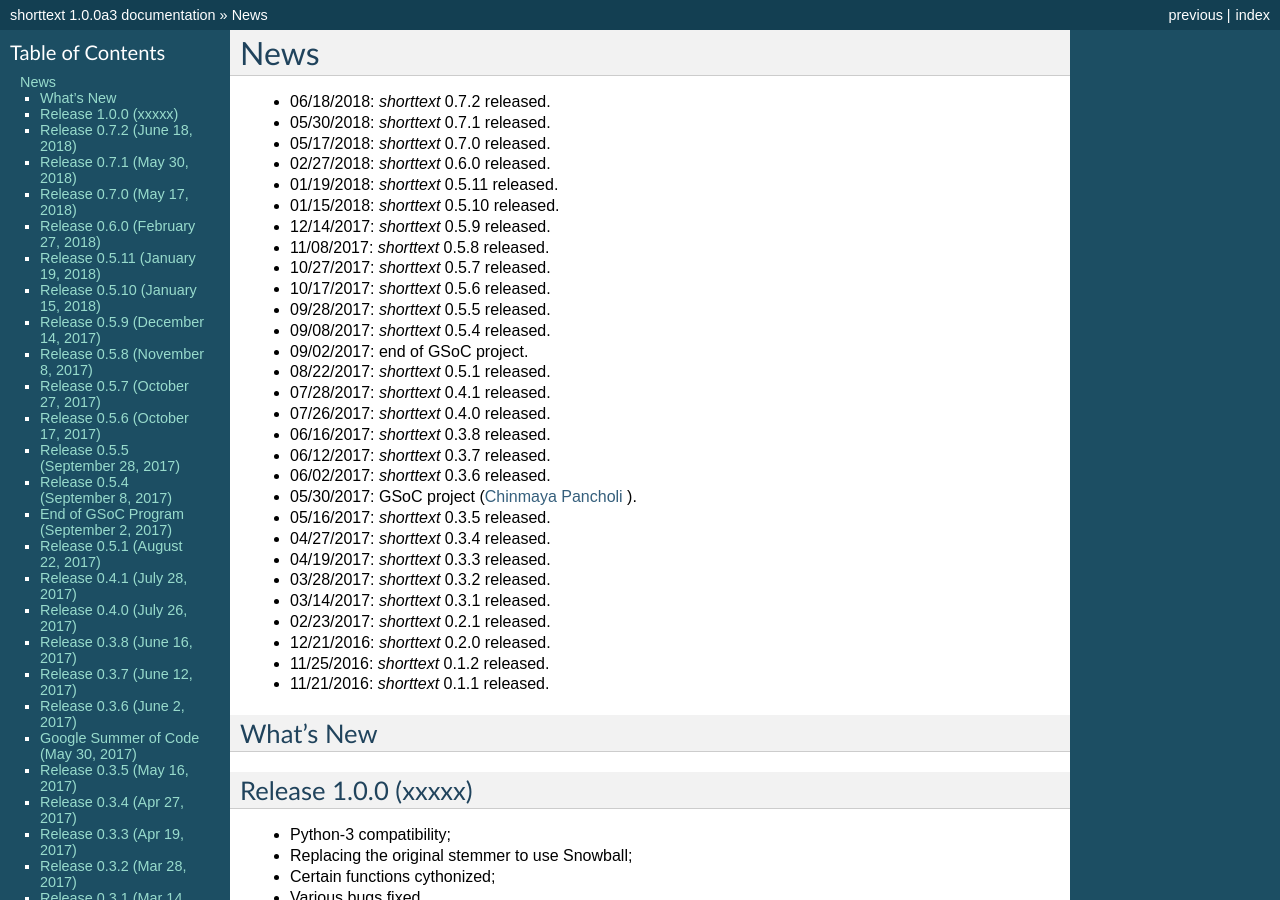
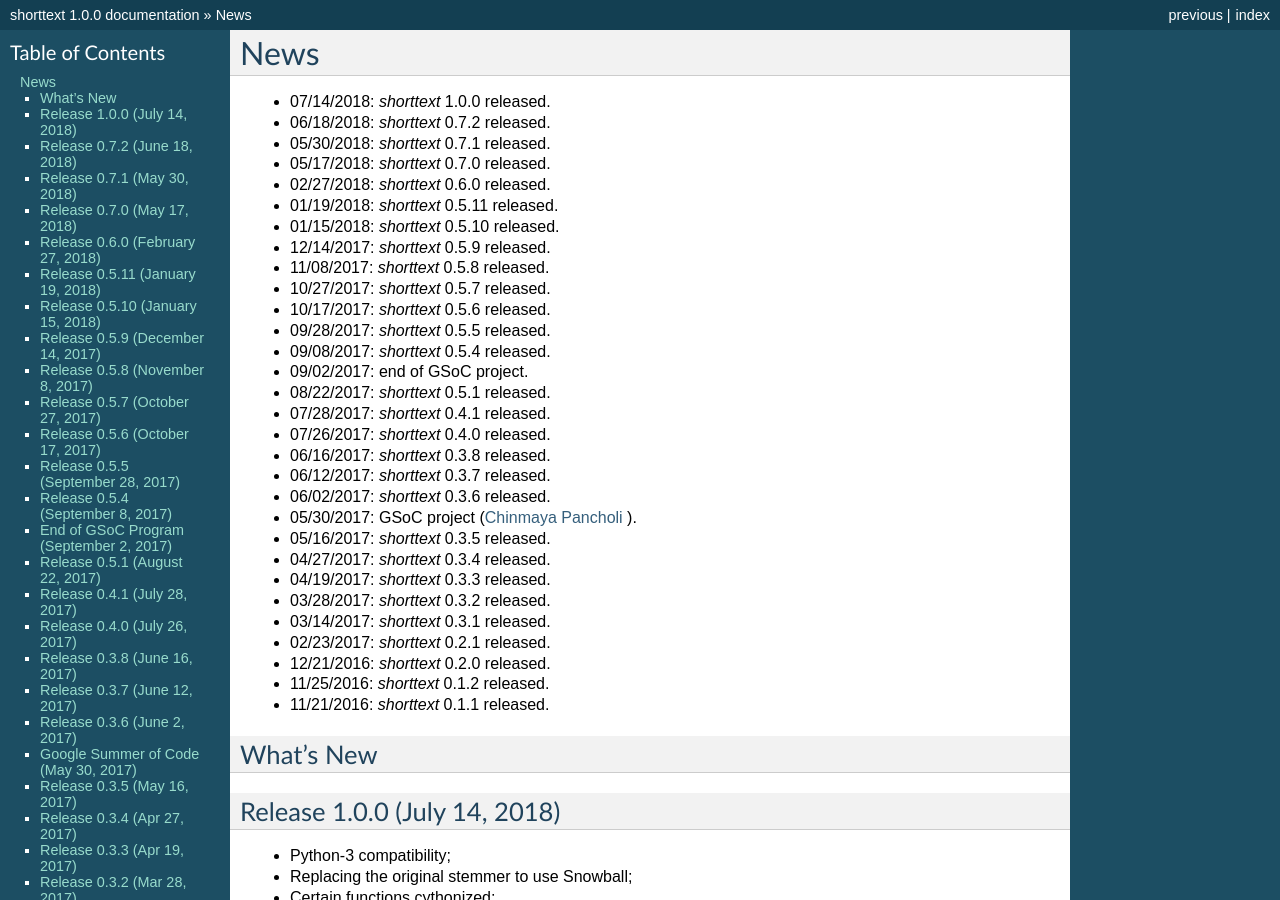
Before and after one commit to stephenhky/PyShortTextCategorization, a Sphinx documentation site: the page built from docs/news.rst, in a window 1280 px wide and 900 px high. Built offline with Sphinx 7.4.7, drawn with Linux system fonts in a browser that asks for light colours; some of the changed text lies outside the part shown.

Commit message:
release 1.0.0

```diff
--- a/apidocs/source/conf.py
+++ b/apidocs/source/conf.py
@@ -60,7 +60,7 @@
 # The short X.Y version.
 version = '1.0'
 # The full version, including alpha/beta/rc tags.
-release = '1.0.0a3'
+release = '1.0.0'
 
 # The language for content autogenerated by Sphinx. Refer to documentation
 # for a list of supported languages.
--- a/docs/conf.py
+++ b/docs/conf.py
@@ -58,7 +58,7 @@
 # The short X.Y version.
 version = u'1.0'
 # The full version, including alpha/beta/rc tags.
-release = u'1.0.0a3'
+release = u'1.0.0'
 
 # The language for content autogenerated by Sphinx. Refer to documentation
 # for a list of supported languages.
--- a/docs/news.rst
+++ b/docs/news.rst
@@ -1,6 +1,7 @@
 News
 ====
 
+* 07/14/2018: `shorttext` 1.0.0 released.
 * 06/18/2018: `shorttext` 0.7.2 released.
 * 05/30/2018: `shorttext` 0.7.1 released.
 * 05/17/2018: `shorttext` 0.7.0 released.
@@ -35,8 +36,8 @@
 What's New
 ----------
 
-Release 1.0.0 (xxxxx)
----------------------
+Release 1.0.0 (July 14, 2018)
+-----------------------------
 
 * Python-3 compatibility;
 * Replacing the original stemmer to use Snowball;
@@ -44,19 +45,19 @@
 * Various bugs fixed.
 
 Release 0.7.2 (June 18, 2018)
----------------------------------
+-----------------------------
 
 * Damerau-Levenshtein distance and longest common prefix implemented using Cython.
 
 Release 0.7.1 (May 30, 2018)
----------------------------------
+----------------------------
 
 * Decorator replaced by base class `CompactIOMachine`;
 * API included in documentation.
 
 
 Release 0.7.0 (May 17, 2018)
----------------------------------
+----------------------------
 
 * Spelling corrections and fuzzy logic;
 * More unit tests.
@@ -87,7 +88,7 @@
 * Script `ShortTextWord2VecSimilarity` updated to `ShortTextWordEmbedSimilarity`.
 
 Release 0.5.8 (November 8, 2017)
----------------------------------
+--------------------------------
 
 * Removed most explicit user-specification of `vecsize` for given word-embedding models;
 * Removed old namespace for topic models (no more backward compatibility).
@@ -95,13 +96,13 @@
 
 
 Release 0.5.7 (October 27, 2017)
----------------------------------
+--------------------------------
 
 * Removed most explicit user-specification of `vecsize` for given word-embedding models;
 * Removed old namespace for topic models (hence no more backward compatibility).
 
 Release 0.5.6 (October 17, 2017)
----------------------------------
+--------------------------------
 
 * Updated the neural network framework due to the change in `gensim` API.
 
@@ -165,7 +166,7 @@
 * Added "update" corpus capability to `gensim` models.
 
 Google Summer of Code (May 30, 2017)
------------------------------------------
+------------------------------------
 
 Chinamaya Pancholi, a Google Summer of Code (GSoC) student, is involved in
 the open-source development of `gensim`, that his project will be very related
--- a/setup.py
+++ b/setup.py
@@ -16,7 +16,7 @@
         return f.read()
 
 setup(name='shorttext',
-      version="1.0.0a3",
+      version="1.0.0",
       description="Short Text Mining",
       long_description="Short text mining algorithms, involving word-embedding models, topic models, edit distances, Word Mover's distance, deep learning etc.",
       classifiers=[
```
Also changed, not shown: README.md (+8 -5 lines).
